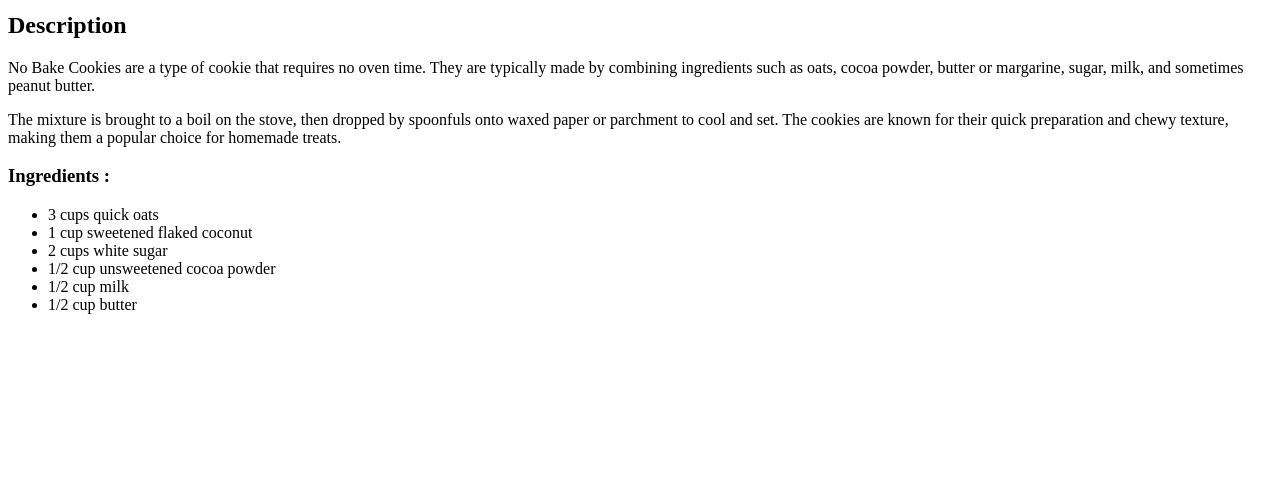
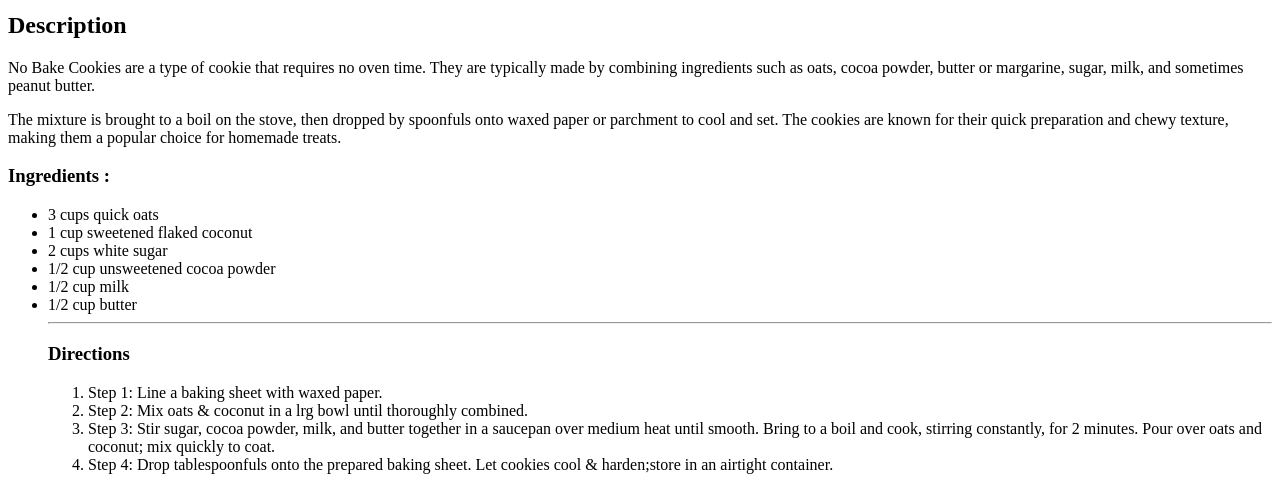
Before and after one commit to mudgytrades/odin-recipes, a plain HTML site: page recipes/no-bake-cookies.html in a window 1280 px wide. Shown: the part 412-902 px from the top of the page. Before the commit the page ends 800 px from the top, so only its background shows below. Drawn offline with Linux system fonts and the light colour scheme.

Commit message:
Added directions finishing no-bake-cookies.html

```diff
--- a/recipes/no-bake-cookies.html
+++ b/recipes/no-bake-cookies.html
@@ -23,6 +23,15 @@
         <li>1/2 cup unsweetened cocoa powder</li>
         <li>1/2 cup milk</li>
         <li>1/2 cup butter</li>
+    <hr>
+    <h3>Directions</h3>
+    <ol>
+        <li>Step 1: Line a baking sheet with waxed paper.</li>
+        <li>Step 2: Mix oats & coconut in a lrg bowl until thoroughly combined.</li>
+        <li>Step 3: Stir sugar, cocoa powder, milk, and butter together in a saucepan over medium heat until smooth. Bring to a boil and cook, stirring constantly, for 2 minutes. Pour over oats and coconut; mix quickly to coat.</li>
+        <li>Step 4: Drop tablespoonfuls onto the prepared baking sheet. Let cookies cool & harden;store in an airtight container.</li>
+
+    </ol>
 
     </ul>
 
```
